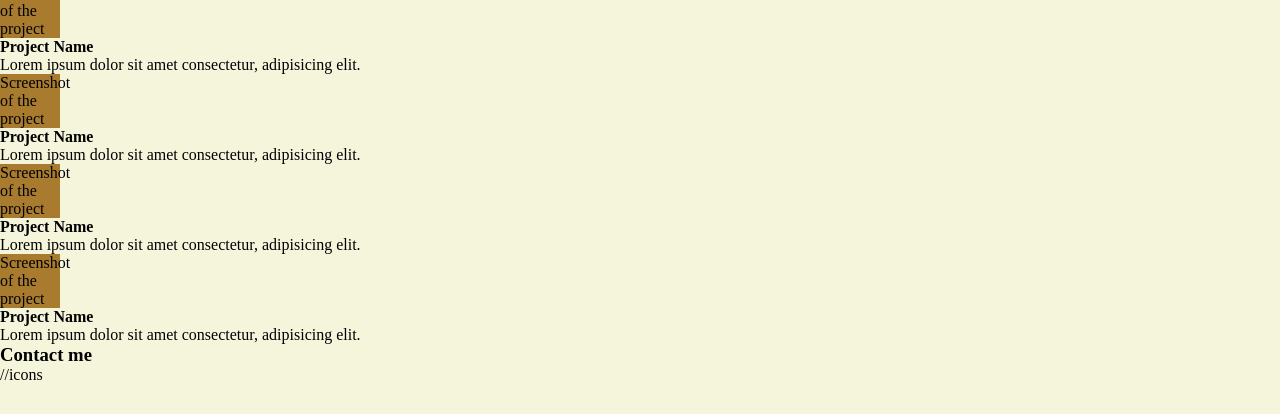
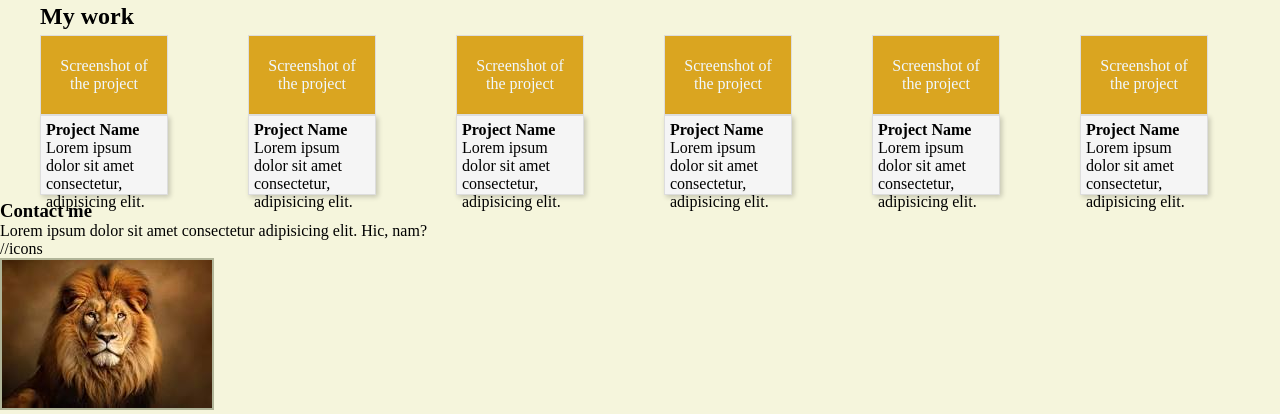
Before and after one commit to alibaba0010/portfolio-design, a plain HTML site: page index.html in a window 1280 px wide. Shown: the part 419-833 px from the top of the page. Before the commit the page ends 803 px from the top, so only its background shows below. Drawn offline with Linux system fonts and the light colour scheme.

Commit message:
adding styles and classes and images

```diff
--- a/index.html
+++ b/index.html
@@ -10,7 +10,7 @@
   </head>
   <body>
     <div class="header">
-      <div class="first-image" style="max-height: 300px;">
+      <div class="first-image" style="max-height: 300px">
         <img src="images/lion.jpeg" alt="image" />
         <p>King Mufasa</p>
         <p></p>
@@ -26,50 +26,54 @@
           quisquam aliquid nihil, reiciendis tempore explicabo mollitia quidem
           maxime corrupti deleniti sint inventore dicta,
         </p>
-        <div class="first icon"></div>
+        <div class="first icons">
+          <a href="#"><img src="images/github.png" alt="" /></a>
+          <a href="#"><img src="images/linkedin.png" alt="" /></a>
+          <a href="#"><img src="images/twitter.png" alt="" /></a>
+        </div>
       </div>
     </div>
-    <div>
-      <h2>My work</h2>
-      <div>
-        <div>
-          <div class="project-image">Screenshot of the project</div>
-          <div class="project body">
+    <div class="main-body">
+      <h2 class="my-work">My work</h2>
+      <div class="main">
+        <div class="project 1">
+          <div class="project-image"><p>Screenshot of the project</p></div>
+          <div class="project-body">
             <h4>Project Name</h4>
             <p>Lorem ipsum dolor sit amet consectetur, adipisicing elit.</p>
           </div>
         </div>
-        <div>
-          <div class="project-image">Screenshot of the project</div>
-          <div class="project body">
+        <div class="project 2">
+          <div class="project-image"><p>Screenshot of the project</p></div>
+          <div class="project-body">
             <h4>Project Name</h4>
             <p>Lorem ipsum dolor sit amet consectetur, adipisicing elit.</p>
           </div>
         </div>
-        <div class="main">
-          <div class="project-image">Screenshot of the project</div>
-          <div class="project body">
+        <div class="project 3">
+          <div class="project-image"><p>Screenshot of the project</p></div>
+          <div class="project-body">
             <h4>Project Name</h4>
             <p>Lorem ipsum dolor sit amet consectetur, adipisicing elit.</p>
           </div>
         </div>
-        <div>
-          <div class="project-image">Screenshot of the project</div>
-          <div class="project body">
+        <div class="project 4">
+          <div class="project-image"><p>Screenshot of the project</p></div>
+          <div class="project-body">
             <h4>Project Name</h4>
             <p>Lorem ipsum dolor sit amet consectetur, adipisicing elit.</p>
           </div>
         </div>
-        <div>
-          <div class="project-image">Screenshot of the project</div>
-          <div class="project body">
+        <div class="project 5">
+          <div class="project-image"><p>Screenshot of the project</p></div>
+          <div class="project-body">
             <h4>Project Name</h4>
             <p>Lorem ipsum dolor sit amet consectetur, adipisicing elit.</p>
           </div>
         </div>
-        <div>
-          <div class="project-image">Screenshot of the project</div>
-          <div class="project body">
+        <div class="project 6">
+          <div class="project-image"><p>Screenshot of the project</p></div>
+          <div class="project-body">
             <h4>Project Name</h4>
             <p>Lorem ipsum dolor sit amet consectetur, adipisicing elit.</p>
           </div>
@@ -80,7 +84,9 @@
       <div>
         <h3>Contact me</h3>
         <div>
-          <p></p>
+          <p>
+            Lorem ipsum dolor sit amet consectetur adipisicing elit. Hic, nam?
+          </p>
         </div>
         <div>
           <p></p>
@@ -91,7 +97,9 @@
         </div>
         <div class="last icon"></div>
       </div>
-      <div></div>
+      <div>
+        <img src="images/lion.jpeg" alt="Mufasa" />
+      </div>
     </div>
   </body>
 </html>
--- a/styles/main.css
+++ b/styles/main.css
@@ -9,11 +9,44 @@ body {
   background-color: beige;
   font-family: curvy;
 }
+.main-body {
+  display: flex;
+  flex-direction: column;
+}
+.my-work{
+  margin-left: 40px;
+}
 .main {
   display: flex;
-  flex-flow: column wrap;
+  flex-flow: row wrap;
 }
 .project-image {
-  background-color: rgb(168, 123, 47);
-  width: 60px;
+  display: flex;
+  background-color: goldenrod;
+  width: 10vw;
+  height: 10vh;
+  text-align: center;
 }
+.project-image p {
+  display: flex;
+  text-align: center;
+  text-wrap: wrap;
+  color: aliceblue;
+  align-items: center;
+  padding: 10px;
+  border: 1px solid #ddd;
+}
+.project-body {
+  display: flex;
+  flex-direction: column;
+  background-color: whitesmoke;
+  width: 10vw;
+  height: 10vh;
+  padding: 5px;
+  border: 1px solid #ddd;
+  box-shadow: 2px 2px 5px rgba(0, 0, 0, 0.2);
+}
+
+.project {
+  margin: 5px 40px;
+}
```
Also changed, not shown: images/email-1573-svgrepo-com.png (added), images/github.png (added), images/linkedin.png (added), images/open-in-new.png (added), images/phone-svgrepo-com.png (added), images/project.PNG (added), images/twitter.png (added).
